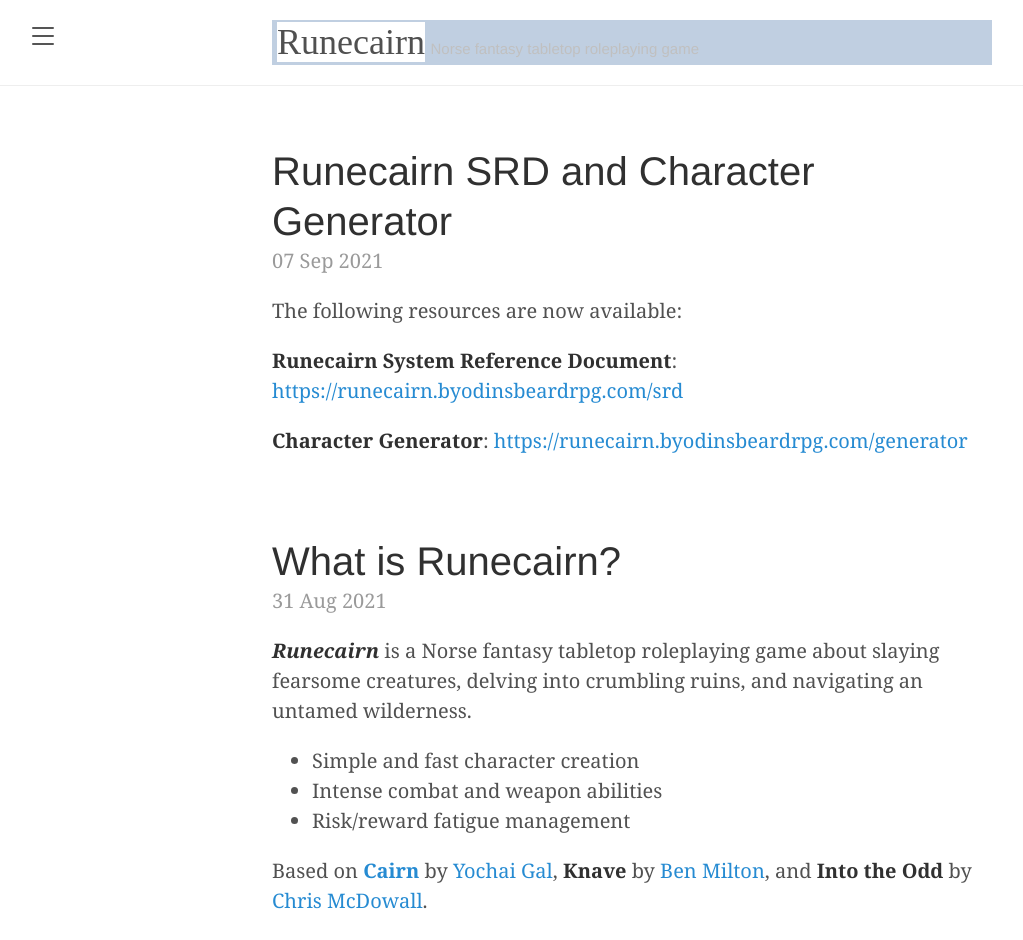
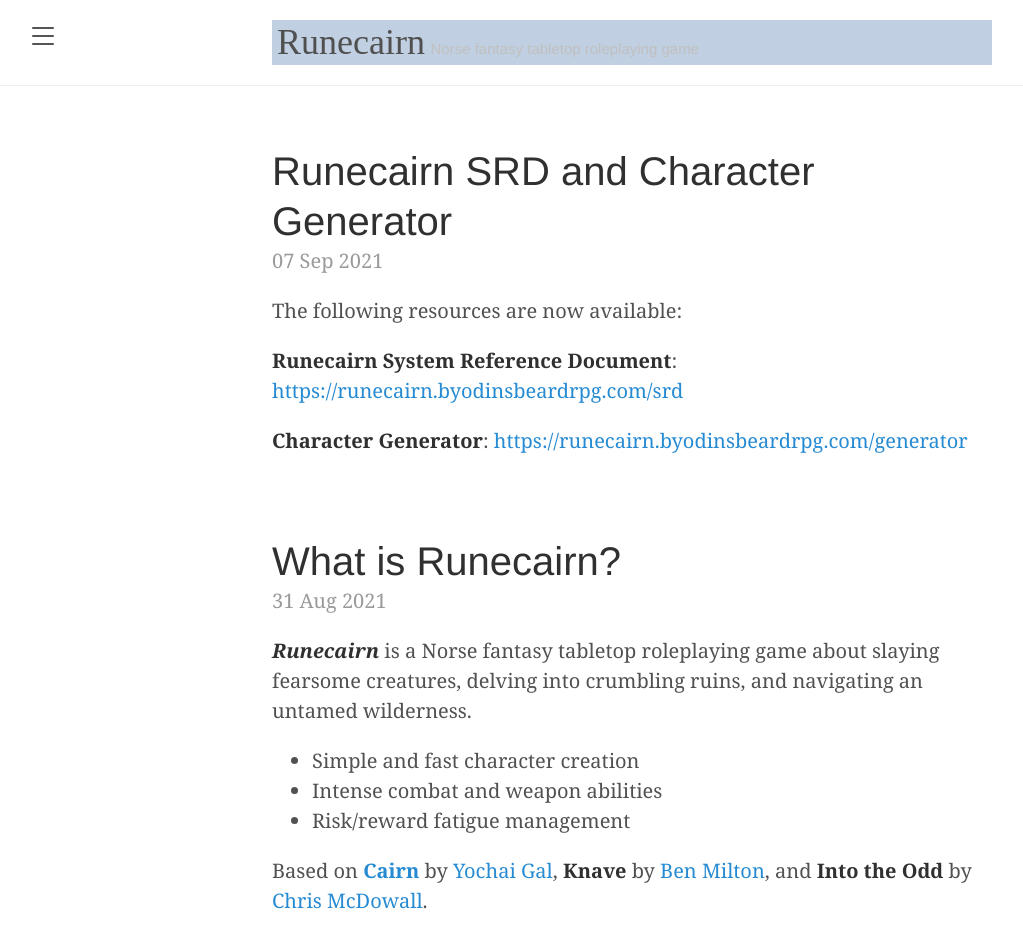
Before and after one commit to byodinsbeardrpg/byodinsbeardrpg.github.io, a Jekyll site: the page built from index.html, in a window 1280 px wide. Shown: the top 940 px of the page, without its empty margins (8-1031 px from the left). Built offline with Jekyll 4.4.1, drawn with Linux system fonts in a browser that asks for light colours; some web fonts are replaced; the list of posts is cut into pages by our own code.

Commit message:
Update default.html

```diff
--- a/_layouts/default.html
+++ b/_layouts/default.html
@@ -16,10 +16,10 @@
     <!-- Wrap is the content to shift when toggling the sidebar. We wrap the
          content to avoid any CSS collisions with our real content. -->
     <div class="wrap">
-      <div class="masthead">
+      <div class="masthead" style="background-color:#ffffff;">
         <div class="container">
           <h3 class="masthead-title">
-            <span style="font-family: 'BlackBeard',black-beard;font-size:180%;font-weight:400;background-color:#ffffff"><a href="{{ site.baseurl }}/" title="Home">{{ site.title }}</a></span>
+            <span style="font-family: 'BlackBeard',black-beard;font-size:180%;font-weight:400;"><a href="{{ site.baseurl }}/" title="Home">{{ site.title }}</a></span>
             <small>{{ site.tagline }}</small>
           </h3>
         </div>
```
